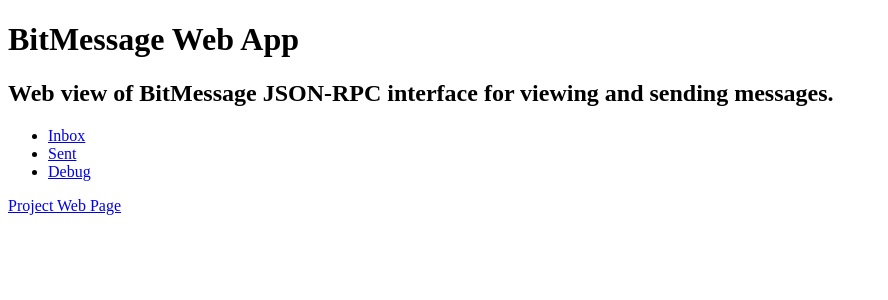
After one commit to mjasny/BitMessageWebApp, a Flask app: template templates/base.html in a window 1280 px wide. The commit adds this page. Shown: the top 300 px of the page, without its empty margins (0-888 px from the left). Run offline with Flask 2, Linux system fonts and the light colour scheme; the template is opened without the code that fills it, so the values that code supplies are empty.

Commit message:
Updated templates

```diff
--- /dev/null
+++ b/static/style.css
@@ -0,0 +1,5 @@
+
+article, aside, figure, footer, header, hgroup, nav, section
+{
+    display: block;
+}
--- /dev/null
+++ b/templates/base.html
@@ -0,0 +1,45 @@
+<!DOCTYPE html>
+<html lang="en">
+
+
+<head>
+  <meta charset="utf-8" />
+  <title>BitMessage Web App</title>
+  <link rel="stylesheet" href="/static/style.css" />
+</head>
+
+
+<body>
+
+  <header>
+
+    <hgroup>
+      <h1>BitMessage Web App</h1>
+      <h2>Web view of BitMessage JSON-RPC interface for viewing and sending
+          messages.</h2>
+    </hgroup>
+
+    <nav>
+      <ul>
+        <li><a href="/">Inbox</a></li>
+        <li><a href="/sentmessages">Sent</a></li>
+        <li><a href="debug">Debug</a></li>
+      </ul>
+    </nav>
+
+  </header>
+
+
+  {% block body %}{% endblock %}
+
+
+  <footer>
+
+
+    <p><a href="https://github.com/Mattze96/BitMessageWebApp">
+            Project Web Page</a></p>
+
+  </footer>
+
+</body>
+</html>
```
Also changed, not shown: templates/index.html (+4 -7 lines).
